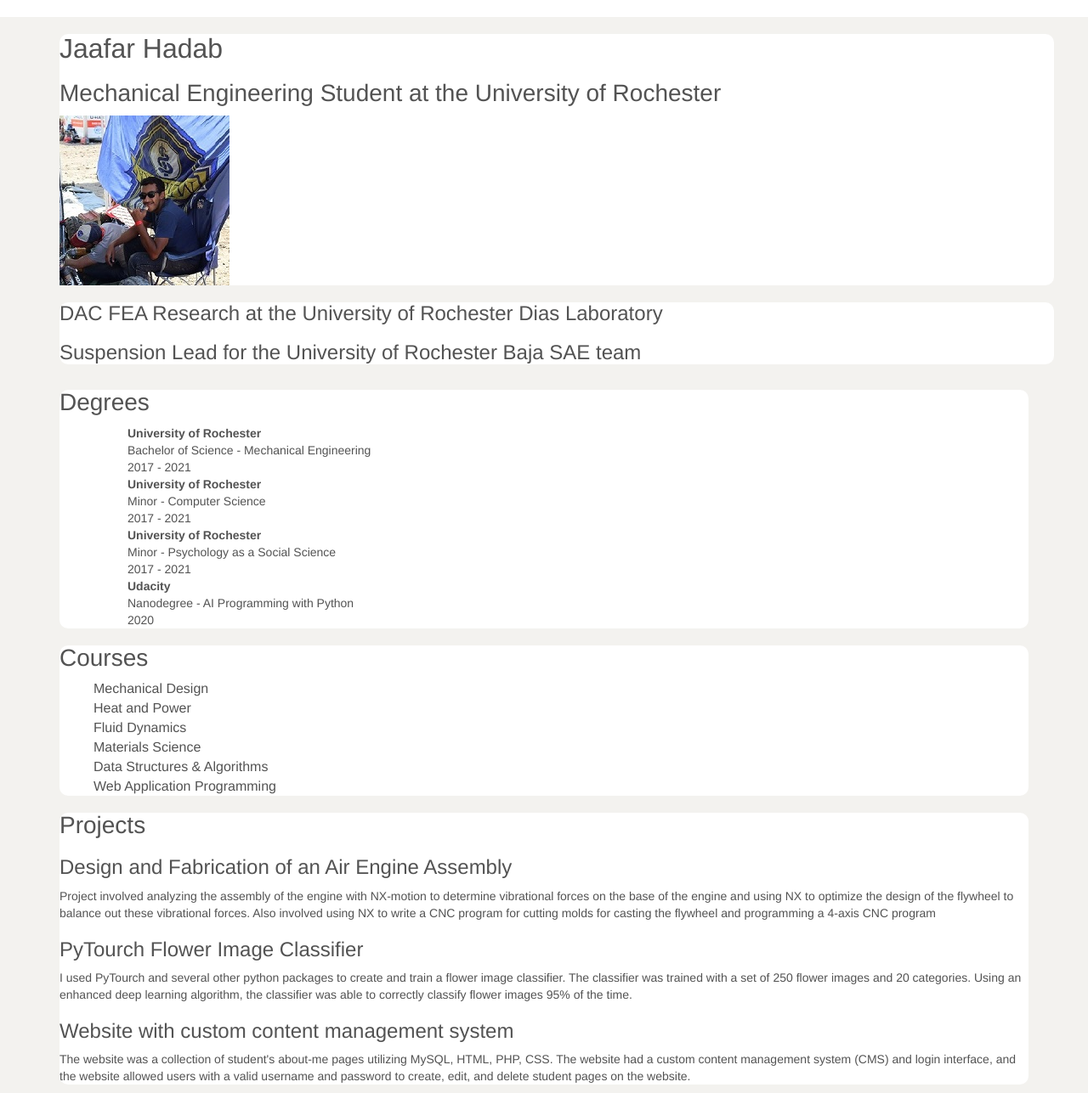
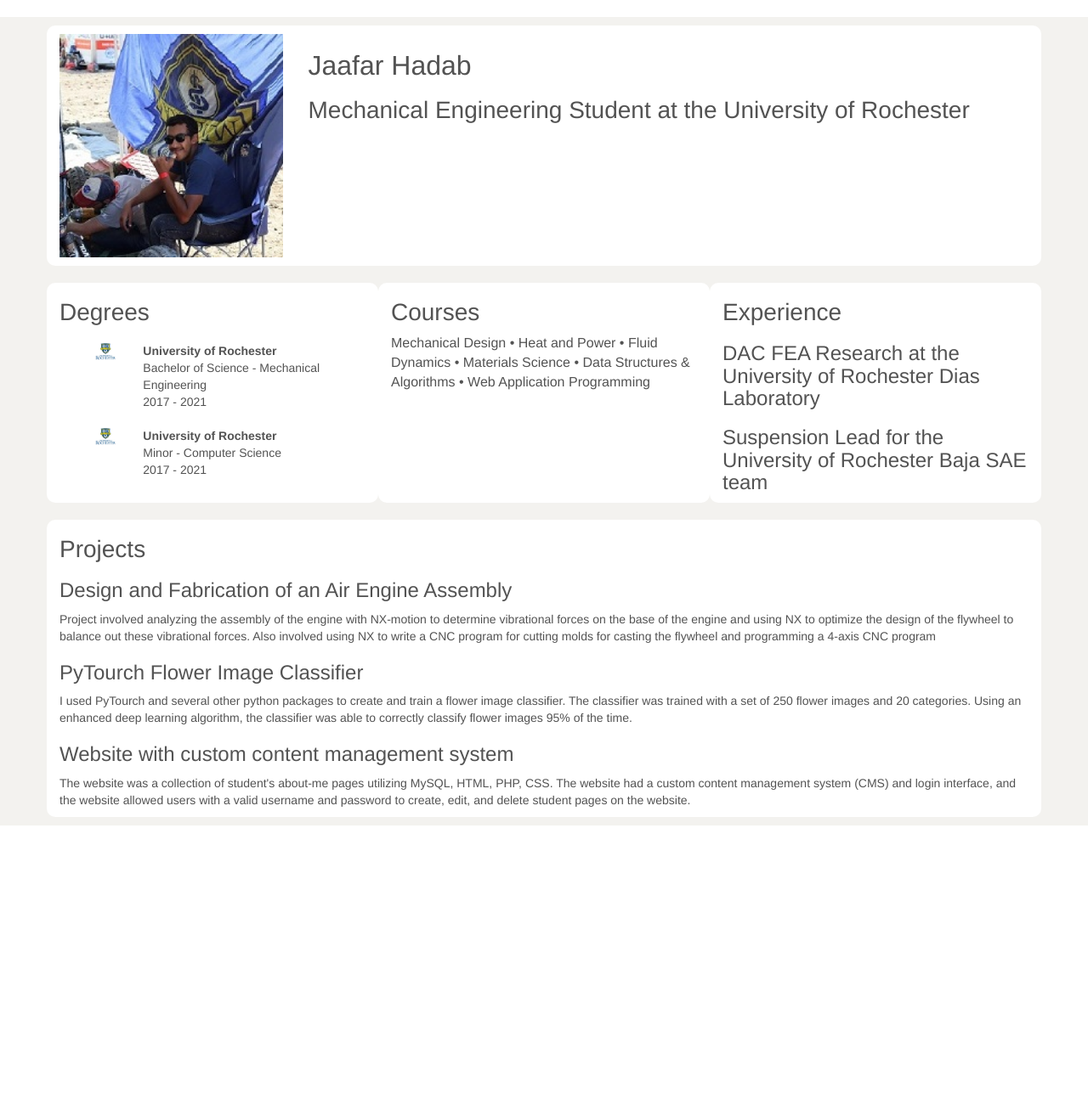
Before and after one commit to lkoblenc/project, a Flask app: page /jaafar in a window 1280 px wide. Shown: the part 52-1339 px from the top of the page at 85% size. After the commit the page ends 1024 px from the top, so only its background shows below. Run offline with Flask 2, Linux system fonts and the light colour scheme; some libraries are stand-ins or nearby versions.

Commit message:
updated jaafar.html

```diff
--- a/templates/jaafar.html
+++ b/templates/jaafar.html
@@ -3,77 +3,69 @@
 {% block content %}
 	<div class="bg-light">
 		<main class = "container">
-			<div class = "container">
-				<div class = "row">
-					<div class = "bg-layout col">
-						<header>
+			<div class = "row display-flex">
+				<div class = "bg-layout col-lg-12 col-md-12 col-xs-12">
+						<header class="row">
+							<img src="{{url_for('static',filename='images/jaafar.jpg')}}" class='col-xs-3 col-md-3 col-lg-3'>
+							<div class='col-xs-9 col-md-9 col-lg-9'>
 								<h1> Jaafar Hadab </h1>
 								<h2 class="title"> Mechanical Engineering Student at the University of Rochester</h2>
-							<img src="{{url_for('static',filename='images/jaafar.jpg')}}">
+							</div>
+
 						</header>
 				</div>
-					<div class="bg-layout col">
-						<section class = "experience">
-							<h3> DAC FEA Research at the University of Rochester Dias Laboratory</h3>
-							<h3> Suspension Lead for the University of Rochester Baja SAE team</h3>
-						</section>
-					</div>
-				</div>
-			</div>
-			<article class = "education">
-				<div class = "bg-layout">
+				<div class="bg-layout col-lg-4 col-md-6 col-xs-12">
 					<h2> Degrees </h2>
-
 					<section class="degrees">
 						<ul>
-							<li>
-								<ul>
+							<li class="li-layout row">
+								<img src="{{url_for('static',filename='images/ur.png')}}" class="col-md-2">
+								<ul class="col-md-10">
 									<li> University of Rochester </li>
 									<li> Bachelor of Science - Mechanical Engineering </li>
 									<li> 2017 - 2021 </li>
 								</ul>
 							</li>
-							<li>
-								<ul>
+							<li class="li-layout row">
+								<img src="{{url_for('static',filename='images/ur.png')}}" class="col-md-2">
+								<ul class="col-md-10">
 									<li> University of Rochester </li>
 									<li> Minor - Computer Science </li>
 									<li> 2017 - 2021 </li>
 								</ul>
 							</li>
-							<li>
-								<ul>
-									<li> University of Rochester </li>
-									<li> Minor - Psychology as a Social Science </li>
-									<li> 2017 - 2021 </li>
-								</ul>
-							</li>
-							<li>
-								<ul>
-									<li> Udacity </li>
-									<li> Nanodegree - AI Programming with Python </li>
-									<li> 2020 </li>
-								</ul>
-							</li>
 						</ul>
 					</section>
 				</div>
-				<div class="bg-layout">
+
+				<div class="bg-layout col-lg-4 col-md-6 col-xs-12">
 					<h2> Courses </h2>
-
 					<section class="courses">
-					<ul>
+						<p>Mechanical Design  •  Heat and Power  •
+							 Fluid Dynamics  •  Materials Science  •  Data Structures & Algorithms  •  Web Application Programming
+						</p>
+						<!-- <ul>
 							<li> Mechanical Design </li>
 							<li> Heat and Power </li>
 							<li> Fluid Dynamics </li>
 							<li> Materials Science </li>
 							<li> Data Structures & Algorithms </li>
 							<li> Web Application Programming </li>
-					</ul>
+						</ul>	 -->
 					</section>
 				</div>
-			</article>
 
-			<div class="bg-layout">
+				<div class="bg-layout col-lg-4 col-md-12 col-xs-12">
+					<section class = "experience">
+						<h2> Experience </h2>
+							<h3> DAC FEA Research at the University of Rochester Dias Laboratory</h3>
+							<h3> Suspension Lead for the University of Rochester Baja SAE team</h3>
+					</section>
+				</div>
+
+
+
+			<div class="bg-layout col-lg-12 col-md-12 col-xs-12 ">
 			<section class="projects">
 			<h2> Projects </h2>
 				<h3> Design and Fabrication of an Air Engine Assembly </h3>
@@ -87,6 +79,7 @@
 
 			</section>
 			</div>
+			</div>
 		</main>
 	</div>
 
```
Lines whose indentation alone changed are shown as unchanged.
